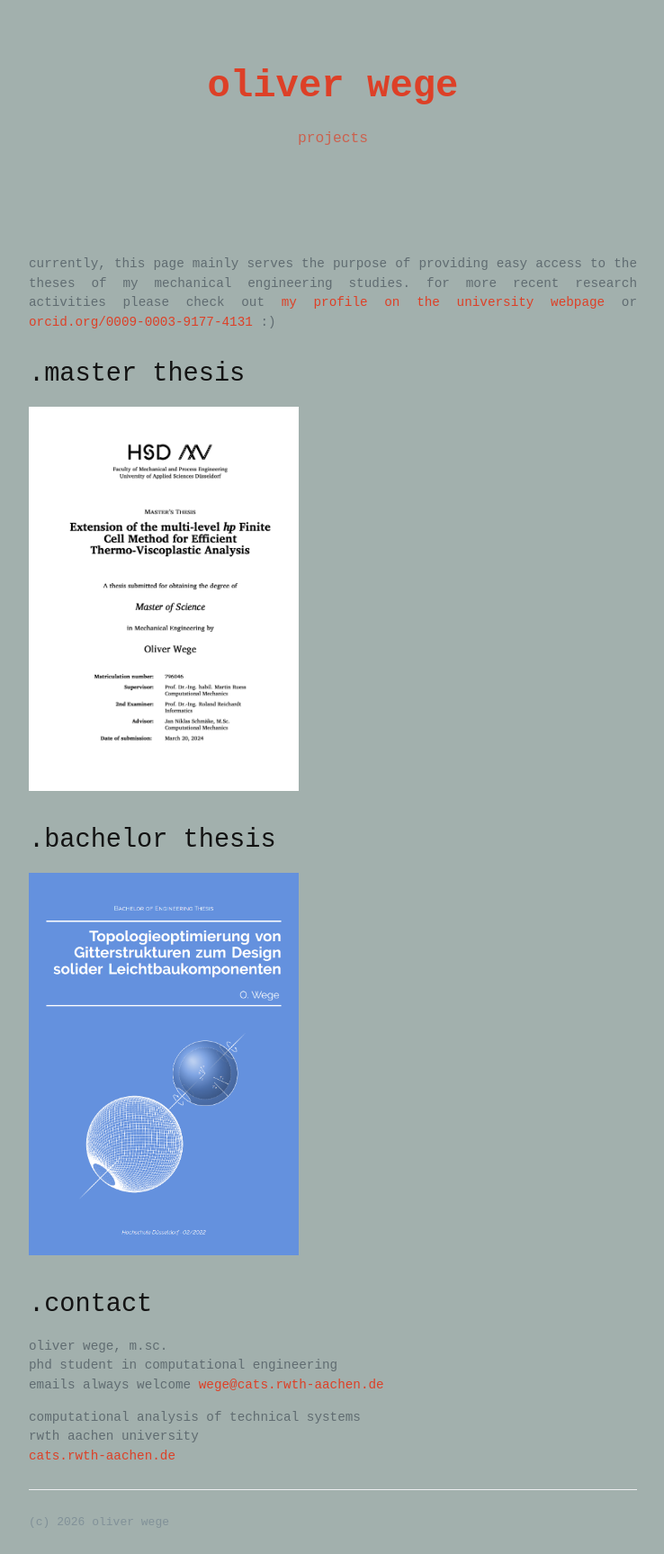
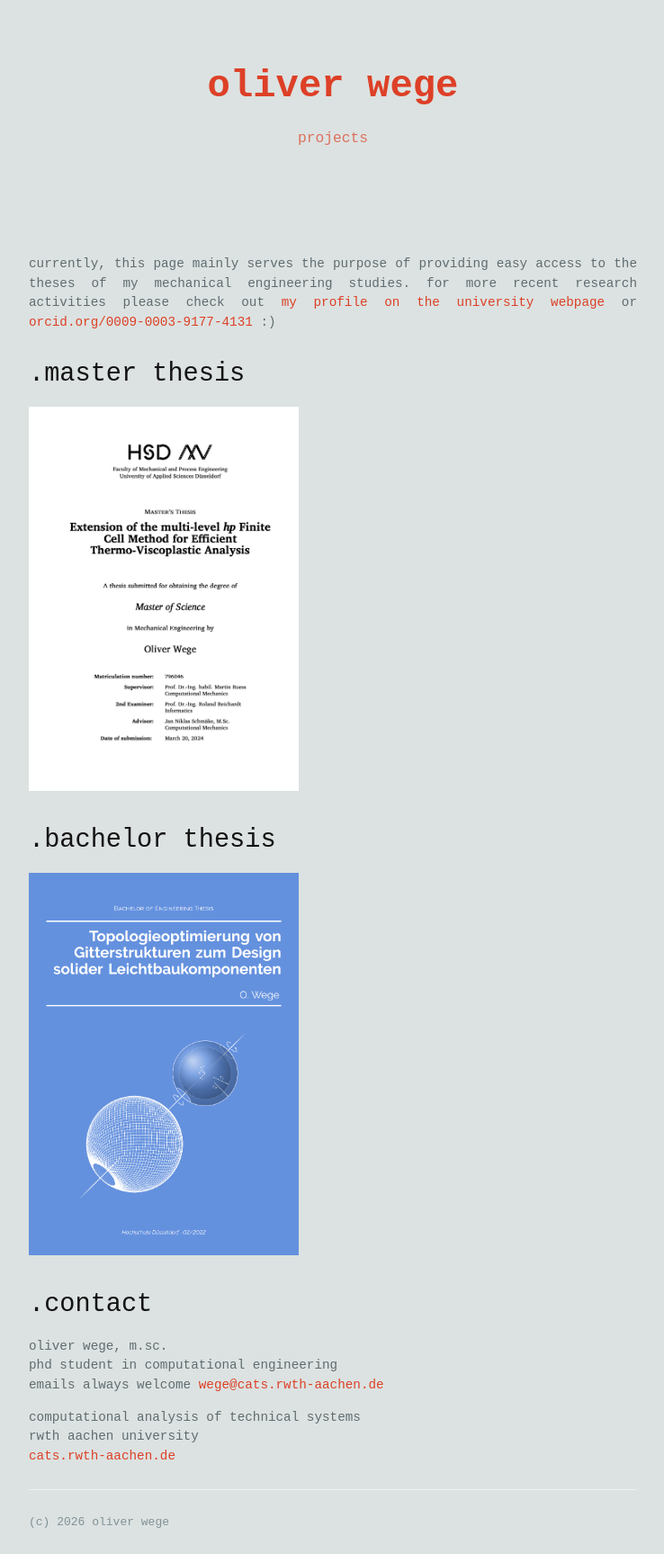
Before and after one commit to olwege/olwege.github.io, a Jekyll site: the page built from index.md, in a window 1280 px wide. Shown: the whole page at 90% size, without its empty margins (270-1008 px from the left). Built offline with Jekyll 4.4.1, drawn with Linux system fonts in a browser that asks for light colours; some web fonts are replaced.

Commit message:
minor changes

```diff
--- a/_sass/variables.scss
+++ b/_sass/variables.scss
@@ -4,8 +4,8 @@ $medium-breakpoint: 42em !default;
 
 // Headers
 $header-heading-color: #DD4027 !default;
-$header-bg-color: #A2B0AD!default;
-$header-bg-color-secondary: #A2B0AD !default;
+$header-bg-color: #dce2e1!default;
+$header-bg-color-secondary: #dce2e1 !default;
 
 // Text
 $section-headings-color: #131313 !default;
```
